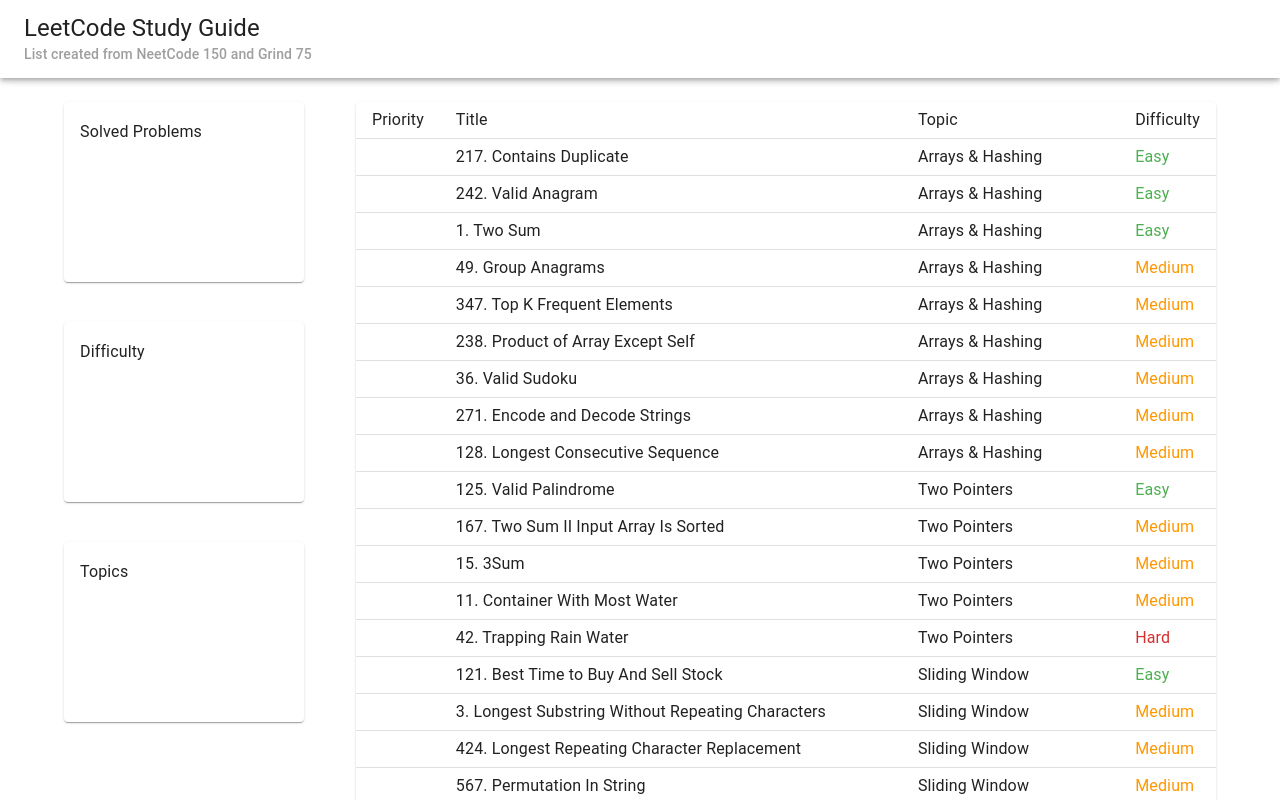
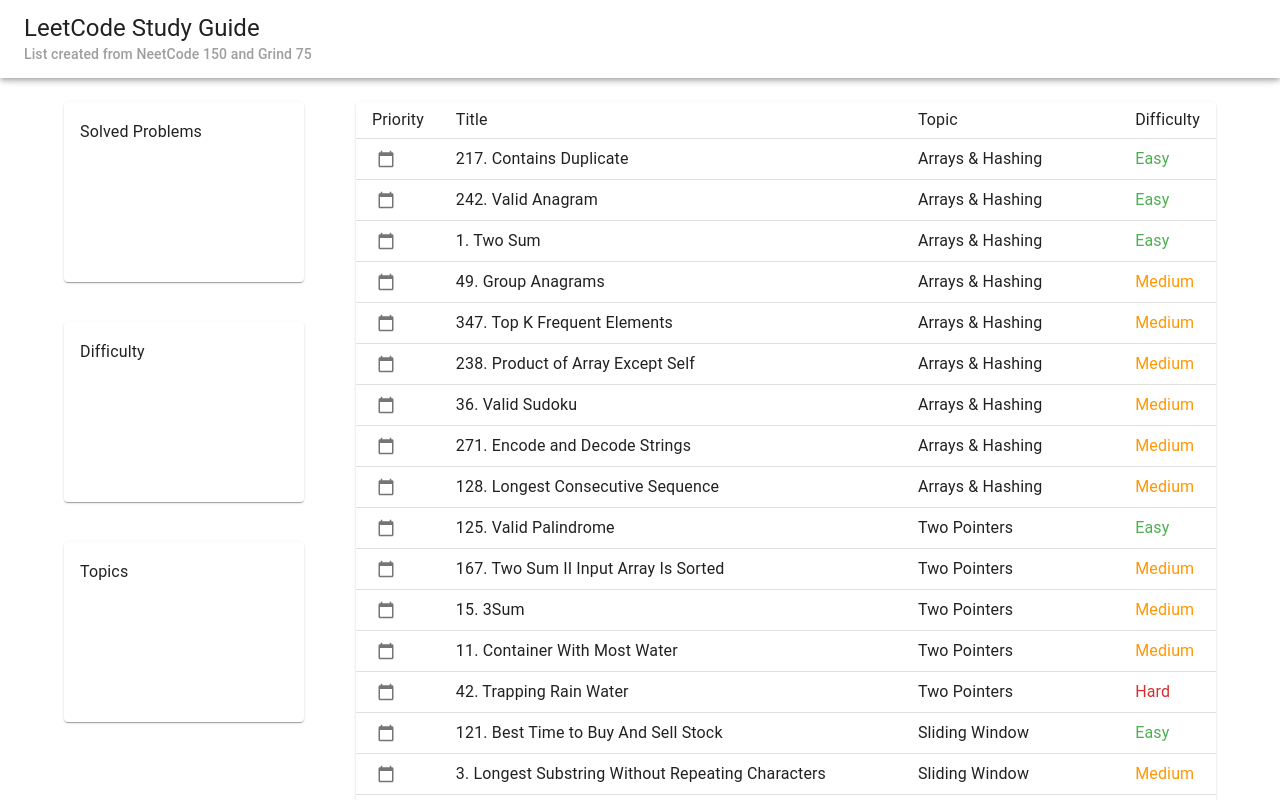
Before and after one commit to yamakenth/leetcode-study-guide, a React (Create React App) app: page / in a window 1280 px wide. Shown: the top 800 px of the page. Built offline with nearby package versions, Linux system fonts and the light colour scheme.

Commit message:
Add ability to toggle priority status and change row color

```diff
--- a/package.json
+++ b/package.json
@@ -6,6 +6,7 @@
     "@emotion/react": "^11.10.6",
     "@emotion/styled": "^11.10.6",
     "@fontsource/roboto": "^4.5.8",
+    "@mui/icons-material": "^5.11.16",
     "@mui/material": "^5.11.16",
     "@testing-library/jest-dom": "^5.16.5",
     "@testing-library/react": "^13.4.0",
--- a/src/App.tsx
+++ b/src/App.tsx
@@ -12,6 +12,17 @@
     createQuestions(initialQuestions)
   );
 
+  function handlePriorityToggle(id: number, priority: Question["priority"]) {
+    const newQuestions = [...questions];
+    const targetQuestion = newQuestions.find(
+      (question) => question.questionId === id
+    );
+    if (targetQuestion) {
+      targetQuestion.priority = priority;
+    }
+    setQuestions(newQuestions);
+  }
+
   return (
     <div className="App">
       <Header />
@@ -21,7 +32,10 @@
             <Cards />
           </Grid>
           <Grid item xs={12} md={9}>
-            <Table questions={questions} />
+            <Table
+              questions={questions}
+              handlePriorityToggle={handlePriorityToggle}
+            />
           </Grid>
         </Grid>
       </Container>
--- /dev/null
+++ b/src/components/PriorityIcon.tsx
@@ -0,0 +1,54 @@
+import {
+  CalendarToday,
+  Done,
+  HorizontalRule,
+  PriorityHigh,
+} from "@mui/icons-material";
+import { IconButton } from "@mui/material";
+
+interface PriorityIconProps {
+  statusId: number;
+}
+
+export default function PriorityIcon({ statusId }: PriorityIconProps) {
+  switch (statusId) {
+    case 0:
+      return (
+        <IconButton aria-label="status-todo" size="small">
+          <CalendarToday fontSize="inherit" />
+        </IconButton>
+      );
+    case 1:
+      return (
+        <IconButton
+          aria-label="status-high-priority"
+          size="small"
+          color="error"
+        >
+          <PriorityHigh fontSize="inherit" />
+        </IconButton>
+      );
+    case 2:
+      return (
+        <IconButton
+          aria-label="status-medium-priority"
+          size="small"
+          color="warning"
+        >
+          <HorizontalRule fontSize="inherit" />
+        </IconButton>
+      );
+    case 3:
+      return (
+        <IconButton
+          aria-label="status-low-priority"
+          size="small"
+          color="success"
+        >
+          <Done fontSize="inherit" />
+        </IconButton>
+      );
+    default:
+      return <></>;
+  }
+}
--- /dev/null
+++ b/src/components/PriorityStatus.tsx
@@ -0,0 +1,36 @@
+import { useState } from "react";
+import Question from "../types/Question";
+import PriorityIcon from "./PriorityIcon";
+
+interface PriorityStatusProps {
+  initialPriority: Question["priority"];
+  handlePriorityToggle: (
+    questionId: number,
+    priority: Question["priority"]
+  ) => void;
+  questionId: number;
+}
+
+const statuses: Question["priority"][] = [null, "high", "medium", "low"];
+
+export default function PriorityStatus({
+  initialPriority,
+  handlePriorityToggle,
+  questionId,
+}: PriorityStatusProps) {
+  const [priority, setPriority] = useState(
+    statuses.indexOf(initialPriority) ?? 0
+  );
+
+  function handleClick() {
+    const newPriority = (priority + 1) % statuses.length;
+    setPriority(newPriority);
+    handlePriorityToggle(questionId, statuses[newPriority]);
+  }
+
+  return (
+    <div onClick={handleClick}>
+      <PriorityIcon statusId={priority} />
+    </div>
+  );
+}
--- a/src/components/Table.tsx
+++ b/src/components/Table.tsx
@@ -11,14 +11,17 @@
 import Question from "../types/Question";
 import stringToTitleCase from "../utils/stringToTitleCase";
 import getDifficultyColor from "../utils/getDifficultyColor";
+import PriorityStatus from "./PriorityStatus";
+import getPriorityBgColor from "../utils/getPriorityBgColor";
 
 interface TableProps {
   questions: Question[];
+  handlePriorityToggle: (id: number, priority: Question["priority"]) => void;
 }
 
 const headings = ["Priority", "Title", "Topic", "Difficulty"];
 
-export default function Table({ questions }: TableProps) {
+export default function Table({ questions, handlePriorityToggle }: TableProps) {
   return (
     <div>
       <TableContainer component={Paper}>
@@ -34,9 +37,16 @@
           </TableHead>
           <TableBody>
             {questions.map((question) => (
-              <TableRow key={question.questionId}>
+              <TableRow
+                key={question.questionId}
+                sx={{ bgcolor: getPriorityBgColor(question.priority) }}
+              >
                 <TableCell>
-                  <Typography>{question.priority}</Typography>
+                  <PriorityStatus
+                    initialPriority={question.priority}
+                    handlePriorityToggle={handlePriorityToggle}
+                    questionId={question.questionId}
+                  />
                 </TableCell>
                 <TableCell>
                   <Typography>{`${question.questionId}. ${question.questionTitle}`}</Typography>
--- /dev/null
+++ b/src/utils/getPriorityBgColor.ts
@@ -0,0 +1,17 @@
+import { amber, green, red } from "@mui/material/colors";
+import Question from "../types/Question";
+
+export default function getPriorityBgColor(
+  priority: Question["priority"]
+): string {
+  switch (priority) {
+    case "high":
+      return red[100];
+    case "medium":
+      return amber[100];
+    case "low":
+      return green[100];
+    default:
+      return "inherit";
+  }
+}
```
Also changed, not shown: 1 other file (tests, documents, lock files or other folders).
